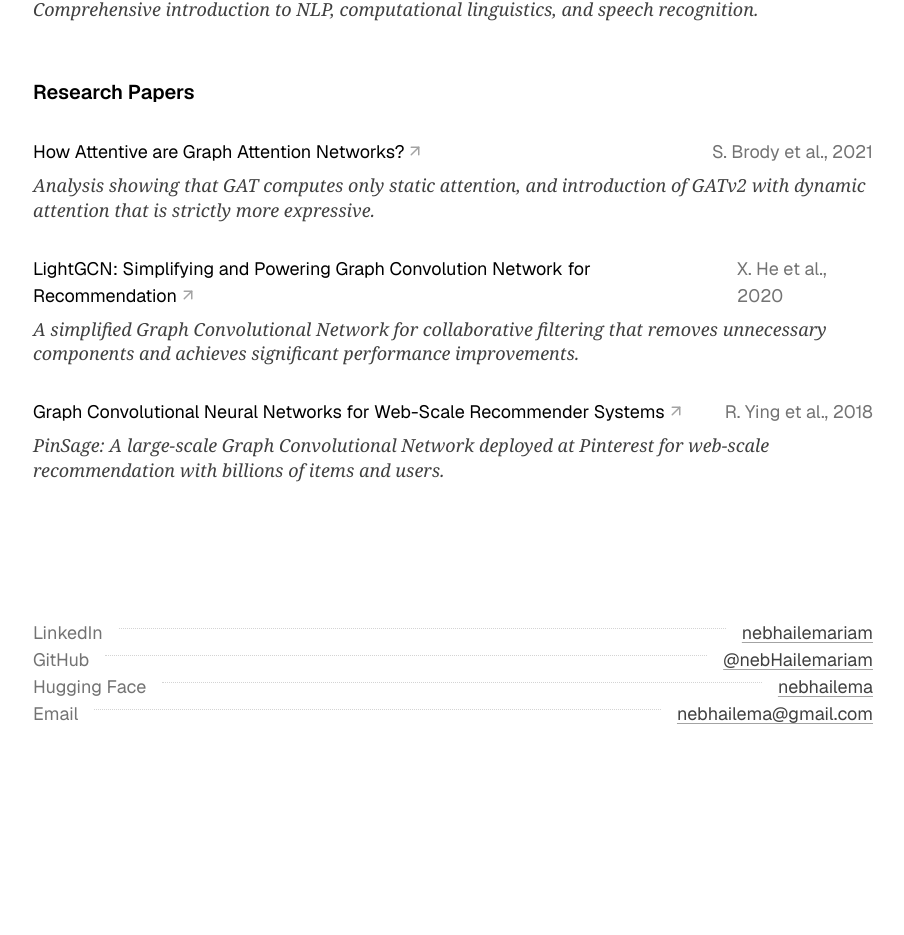
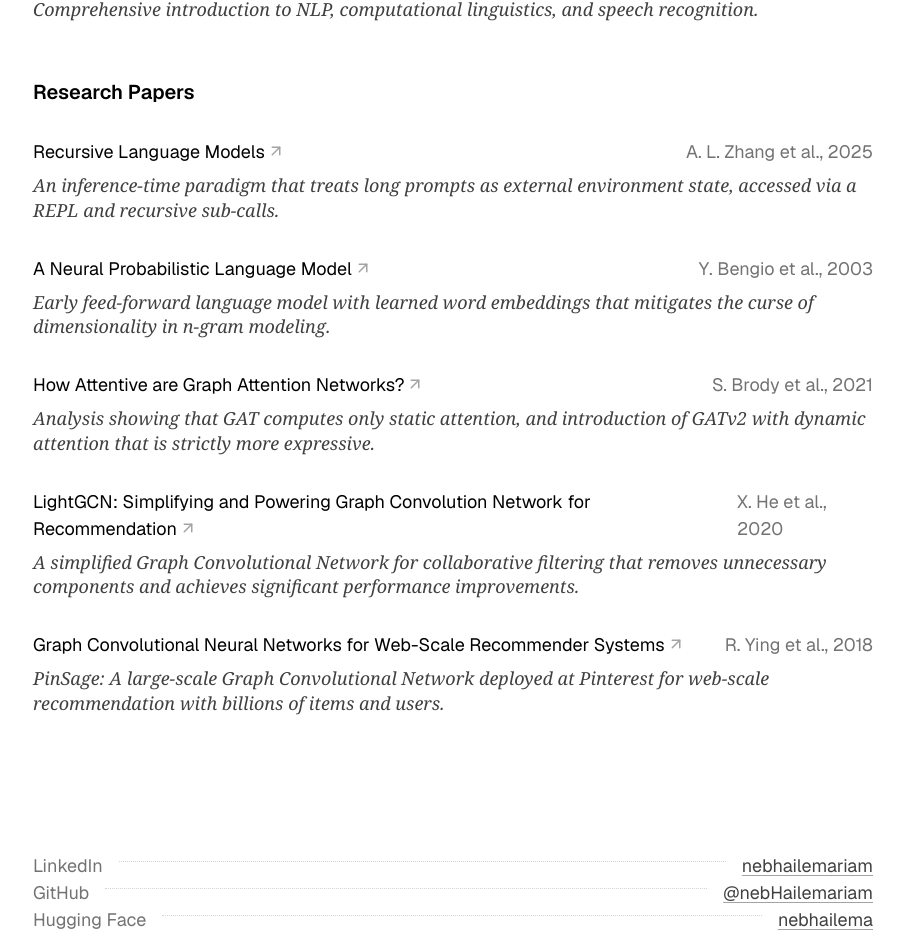
Before and after one commit to nebHailemariam/nebHailemariam.github.io, a Next.js app in the folder my-website/: page /reading in a window 1280 px wide. Shown: the part 1773-2708 px from the top of the page, without its empty margins (187-1091 px from the left). Before the commit the page ends 2628 px from the top, so only its background shows below. Built offline with nearby package versions, Linux system fonts and the light colour scheme.

Commit message:
feat: add new research papers to reading section

```diff
--- a/my-website/components/reading/reading-data.ts
+++ b/my-website/components/reading/reading-data.ts
@@ -124,6 +124,20 @@ export const readingSections: ReadingSection[] = [
     title: "Research Papers",
     items: [
       {
+        href: "https://arxiv.org/abs/2512.24601",
+        title: "Recursive Language Models",
+        meta: "A. L. Zhang et al., 2025",
+        description:
+          "An inference-time paradigm that treats long prompts as external environment state, accessed via a REPL and recursive sub-calls.",
+      },
+      {
+        href: "https://www.jmlr.org/papers/volume3/bengio03a/bengio03a.pdf",
+        title: "A Neural Probabilistic Language Model",
+        meta: "Y. Bengio et al., 2003",
+        description:
+          "Early feed-forward language model with learned word embeddings that mitigates the curse of dimensionality in n-gram modeling.",
+      },
+      {
         href: "https://arxiv.org/abs/2105.14491",
         title: "How Attentive are Graph Attention Networks?",
         meta: "S. Brody et al., 2021",
```
